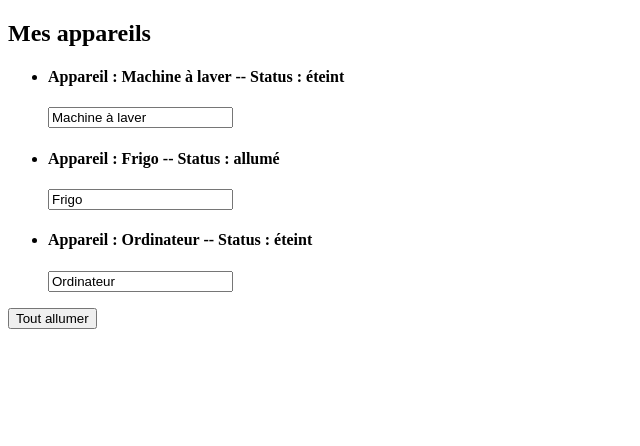
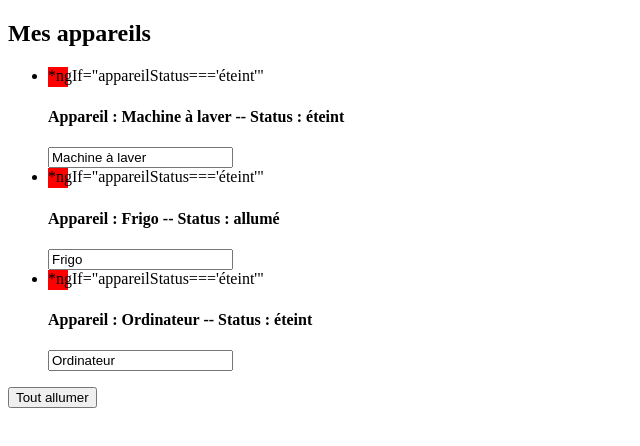
Before and after one commit to kaspalatet/Angular, an Angular app: page / in a window 1280 px wide. Shown: the top 446 px of the page, without its empty margins (0-640 px from the left). Built offline with nearby package versions, Linux system fonts and the light colour scheme.

Commit message:
Première directive

```diff
--- a/src/app/appareil/appareil.component.html
+++ b/src/app/appareil/appareil.component.html
@@ -1,4 +1,7 @@
 <li class="list-group-item">
+  <div
+    style="width: 20px;height: 20px;background-color: red;">
+    *ngIf="appareilStatus==='éteint'"</div>
 	<h4>Appareil : {{ appareilName }} -- Status : {{getStatus()}}</h4>
 	<input type="text" class="form-control" [(ngModel)]="appareilName"/>
 </li>
```
